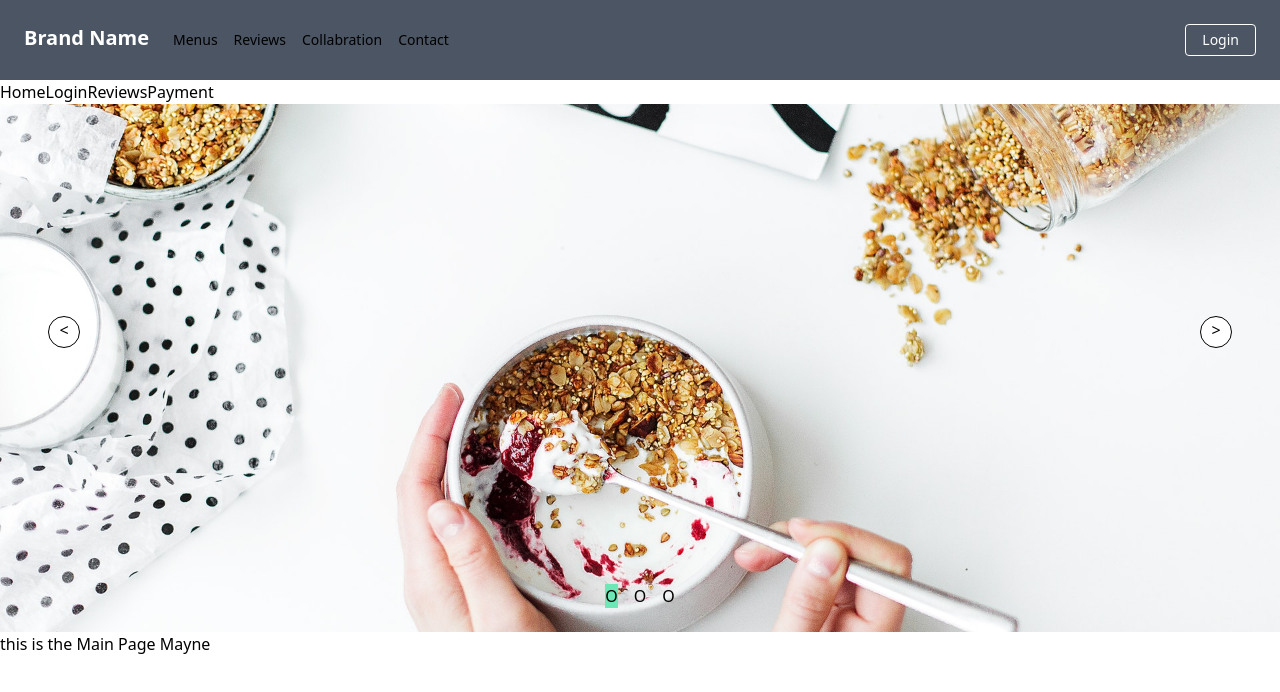
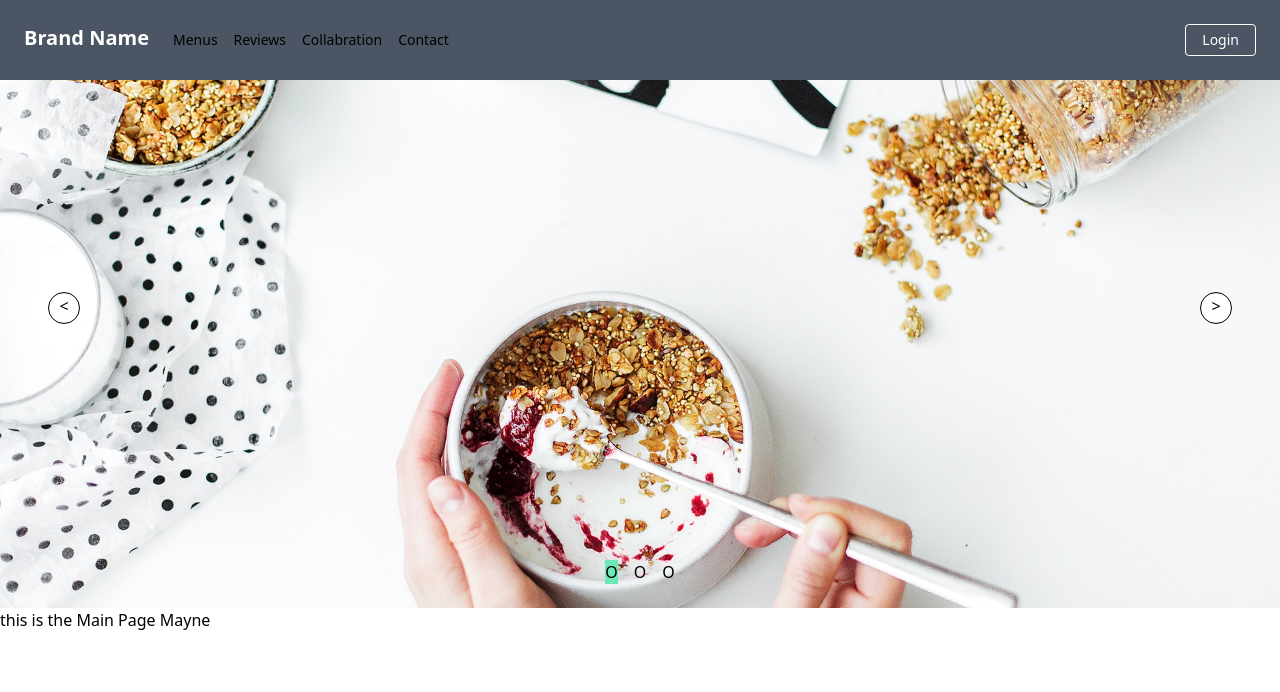
Before and after one commit to kdrbek06/react-masterpiece, a React (Create React App) app: page / in a window 1280 px wide. Shown: the top 692 px of the page. Built offline with nearby package versions, Linux system fonts and the light colour scheme.

Commit message:
Move the router links to navbar.tsx

```diff
--- a/src/App.tsx
+++ b/src/App.tsx
@@ -1,8 +1,7 @@
 import React from 'react';
-import logo from './logo.svg';
+import { BrowserRouter as Router, Route, Switch, Link } from 'react-router-dom';
 import './App.css';
 import Navbar from '../src/components/Navbar';
-import { BrowserRouter as Router, Route, Switch, Link } from 'react-router-dom';
 import MainPage from './components/MainPage';
 import Login from './components/Login';
 import Reviews from './components/Reviews';
@@ -14,12 +13,10 @@ import Payments from './components/Payments';
 function App() {
   return (
     <div className="App">
-      <Navbar/>
+
       <Router>
-        <Link to="/"><button>Home</button></Link>
-        <Link to="/Login"><button>Login</button></Link>
-        <Link to="/Reviews"><button>Reviews</button></Link>
-        <Link to="/Payments"><button>Payment</button></Link>
+        <Navbar/>
+
         <Switch>
           <Route path="/" exact component={MainPage}></Route>
           <Route path="/Login" component={Login}></Route>
--- a/src/components/Navbar.tsx
+++ b/src/components/Navbar.tsx
@@ -1,4 +1,6 @@
 import * as React from 'react';
+import { Link } from 'react-router-dom';
+
 
 export interface IAppProps {
 }
@@ -7,21 +9,27 @@ export default function App (props: IAppProps) {
   return (
     <nav className="flex item-center justify-between flex-wrap bg-gray-600 p-6">
       <div className="flex item-center flex-shrink-0 text-white mr-6">
-        <a href="/"> <span  className="font-bold text-xl">Brand Name</span></a>
+        <Link to="/"> <span  className="font-bold text-xl">Brand Name</span> </Link>
       </div>
 
       <div className="w-full block flex-grow sm:flex sm:items-center sm:w-auto">
         <ul className="text-sm sm:flex">
           <li><a href="" className="block mt-4 sm:inline-block sm:mt-0 text-teal-200 hover:text-white mr-4">Menus</a></li>
-          <li><a href="/Reviews" className="block mt-4 sm:inline-block sm:mt-0 text-teal-200 hover:text-white mr-4">Reviews</a></li>
-          <li><a href="/Payment" className="block mt-4 sm:inline-block sm:mt-0 text-teal-200 hover:text-white mr-4">Collabration</a></li>
+          <li><Link to="/Reviews" className="block mt-4 sm:inline-block sm:mt-0 text-teal-200 hover:text-white mr-4">Reviews</Link></li>
+          <li><Link to="/Payments" className="block mt-4 sm:inline-block sm:mt-0 text-teal-200 hover:text-white mr-4">Collabration</Link></li>
           <li><a href="/" className="block mt-4 sm:inline-block sm:mt-0 text-teal-200 hover:text-white mr-4">Contact</a></li>
         </ul>
       </div>
       <div>
-        <a href="Login" className="inline-block text-sm px-4 py-2 leading-none border rounded text-white border-white hover:border-transparent hover:text-blue-500 hover:bg-white mt-4 md:mt-0">Login</a>
+        <Link to="/Login" className="inline-block text-sm px-4 py-2 leading-none border rounded text-white border-white hover:border-transparent hover:text-blue-500 hover:bg-white mt-4 md:mt-0">Login</Link>
       </div>
 
     </nav>
   );
 }
+
+
+// <Link to="/"><button>Home</button></Link>
+//         <Link to="/Login"><button>Login</button></Link>
+//         <Link to="/Reviews"><button>Reviews</button></Link>
+//         <Link to="/Payments"><button>Payment</button></Link>
```
